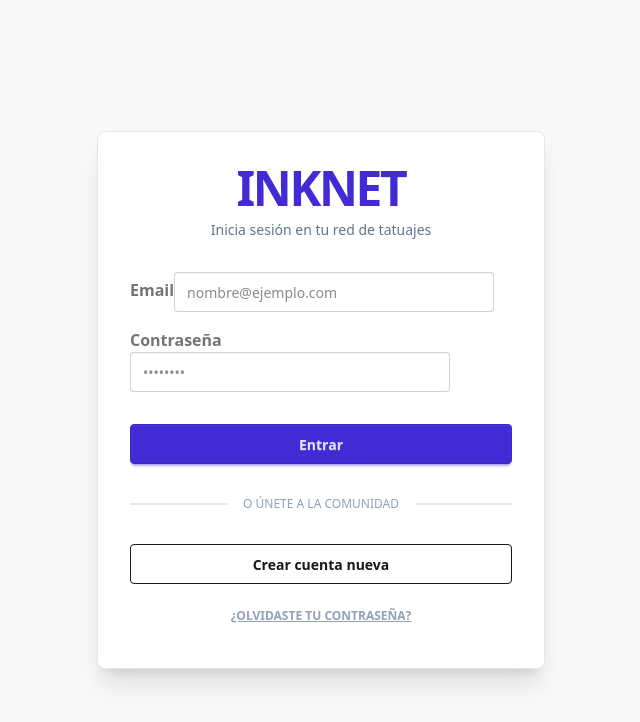
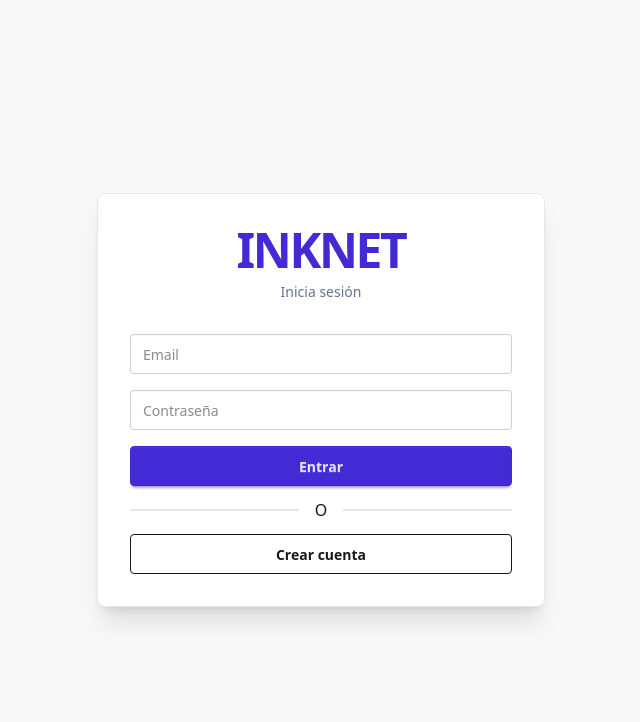
Before and after one commit to Desarrollo-de-Entornos-Digitales/taller-next-corte-3-y-4-think-of-ink, a Next.js app: page /login in a window 1280 px wide. Shown: the top 722 px of the page, without its empty margins (319-959 px from the left). Built offline with nearby package versions, Linux system fonts and the light colour scheme.

Commit message:
little commit

```diff
--- a/src/app/login/login.service.tsx
+++ b/src/app/login/login.service.tsx
@@ -0,0 +1,16 @@
+import axios from 'axios';
+
+const API_URL = 'http://localhost:3000/auth';
+
+type LoginResponse = {
+    access_token: string;
+};
+
+export const loginUser = async (email: string, password: string): Promise<LoginResponse> => {
+    const response = await axios.post<LoginResponse>(`${API_URL}/login`, {
+        email,
+        password,
+    });
+
+    return response.data;
+};
--- a/src/app/login/page.tsx
+++ b/src/app/login/page.tsx
@@ -1,61 +1,66 @@
 'use client';
 
 import Link from 'next/link';
+import { useState } from 'react';
+import { useRouter } from 'next/navigation';
 
-import { CustomButton } from '../components/buttons';
+import { loginUser } from './login.service';
 
 export default function Login() {
+    const [email, setEmail] = useState('');
+    const [password, setPassword] = useState('');
+    const router = useRouter();
+
+    const handleLogin = async (e: any) => {
+        e.preventDefault();
+
+        try {
+            const data = await loginUser(email, password);
+
+            localStorage.setItem('token', data.access_token);
+
+            router.push('/');
+        } catch (error: any) {
+            alert('Credenciales inválidas');
+        }
+    };
+
     return (
         <main className="bg-base-200 min-h-screen flex items-center justify-center p-4">
             <div className="card bg-base-100 w-full max-w-md shadow-xl border border-slate-200 p-8">
                 <div className="text-center mb-8">
                     <h1 className="text-5xl font-black tracking-tighter text-primary">INKNET</h1>
-                    <p className="text-slate-500 mt-2 text-sm">Inicia sesión en tu red de tatuajes</p>
+                    <p className="text-slate-500 mt-2 text-sm">Inicia sesión</p>
                 </div>
 
-                <form className="space-y-4">
-                    <div className="form-control">
-                        <label className="label">
-                            <span className="label-text font-semibold">Email</span>
-                        </label>
+                <form className="space-y-4" onSubmit={handleLogin}>
                     <input
                         type="email"
-                            placeholder="nombre@ejemplo.com"
-                            className="input input-bordered focus:input-primary"
+                        placeholder="Email"
+                        className="input input-bordered w-full"
+                        value={email}
+                        onChange={(e) => setEmail(e.target.value)}
                     />
-                    </div>
 
-                    <div className="form-control">
-                        <label className="label">
-                            <span className="label-text font-semibold">Contraseña</span>
-                        </label>
                     <input
                         type="password"
-                            placeholder="••••••••"
-                            className="input input-bordered focus:input-primary"
+                        placeholder="Contraseña"
+                        className="input input-bordered w-full"
+                        value={password}
+                        onChange={(e) => setPassword(e.target.value)}
                     />
-                    </div>
 
-                    <CustomButton variant="primary" className="w-full mt-4">
+                    {/* ⚠️ BOTÓN NORMAL PARA EVITAR ERRORES */}
+                    <button type="submit" className="btn btn-primary w-full">
                         Entrar
-                    </CustomButton>
+                    </button>
                 </form>
 
-                <div className="divider text-xs text-slate-400 my-8">O ÚNETE A LA COMUNIDAD</div>
+                <div className="divider">O</div>
 
-                <div className="flex flex-col gap-3">
                 <Link href="/register">
-                        <CustomButton variant="outline" className="w-full">
-                            Crear cuenta nueva
-                        </CustomButton>
+                    <button className="btn btn-outline w-full">Crear cuenta</button>
                 </Link>
-
-                    <Link href="/forgot-password">
-                        <CustomButton variant="link" className="w-full text-xs text-slate-400 uppercase">
-                            ¿Olvidaste tu contraseña?
-                        </CustomButton>
-                    </Link>
-                </div>
             </div>
         </main>
     );
--- a/src/app/register/page.tsx
+++ b/src/app/register/page.tsx
@@ -1,51 +1,52 @@
 'use client';
 
 import Link from 'next/link';
+import { useState } from 'react';
+import { useRouter } from 'next/navigation';
 
-import { CustomButton } from '../components/buttons';
+import { registerUser } from './register.service';
 
 export default function Register() {
+    const [username, setUsername] = useState('');
+    const [email, setEmail] = useState('');
+    const [password, setPassword] = useState('');
+    const router = useRouter();
+
+    // 👉 función async (está bien)
+    const handleRegister = async (e: React.FormEvent) => {
+        e.preventDefault();
+
+        try {
+            await registerUser(username, email, password);
+            alert('Usuario creado');
+            router.push('/login');
+        } catch (error) {
+            console.error(error);
+            alert('Error al registrar');
+        }
+    };
+
     return (
-        <main className="bg-base-200 min-h-screen flex items-center justify-center p-4">
-            <div className="card bg-base-100 w-full max-w-md shadow-xl border border-slate-200 p-8">
-                <h1 className="text-4xl font-bold text-center mb-2">Únete</h1>
-                <p className="text-slate-500 text-center mb-8 text-sm">Crea tu perfil para empezar a compartir.</p>
+        <main className="flex items-center justify-center min-h-screen">
+            <div className="w-96 p-6 shadow-lg border">
+                <h2 className="text-xl mb-4">Registro</h2>
 
-                <form className="space-y-4">
-                    <div className="form-control">
-                        <label className="label">
-                            <span className="label-text">Nombre de Usuario</span>
-                        </label>
-                        <input type="text" placeholder="@artist_name" className="input input-bordered" />
-                    </div>
+                <form onSubmit={(e) => handleRegister(e)} className="flex flex-col gap-3">
+                    <input placeholder="Username" value={username} onChange={(e) => setUsername(e.target.value)} />
 
-                    <div className="form-control">
-                        <label className="label">
-                            <span className="label-text">Email</span>
-                        </label>
-                        <input type="email" placeholder="correo@ejemplo.com" className="input input-bordered" />
-                    </div>
+                    <input placeholder="Email" value={email} onChange={(e) => setEmail(e.target.value)} />
 
-                    <div className="form-control">
-                        <label className="label">
-                            <span className="label-text">Contraseña</span>
-                        </label>
-                        <input type="password" placeholder="••••••••" className="input input-bordered" />
-                    </div>
+                    <input
+                        type="password"
+                        placeholder="Password"
+                        value={password}
+                        onChange={(e) => setPassword(e.target.value)}
+                    />
 
-                    {/* Botón Principal usando CustomButton */}
-                    <CustomButton variant="primary" className="w-full mt-4">
-                        Registrarse
-                    </CustomButton>
+                    <button type="submit">Registrarse</button>
                 </form>
 
-                <div className="divider text-xs text-slate-400">¿YA TIENES CUENTA?</div>
-
-                <Link href="/login" className="w-full">
-                    <CustomButton variant="outline" className="w-full">
-                        Volver al Login
-                    </CustomButton>
-                </Link>
+                <Link href="/login">Ir al login</Link>
             </div>
         </main>
     );
--- /dev/null
+++ b/src/app/register/register.service.tsx
@@ -0,0 +1,19 @@
+import axios from 'axios';
+
+const API_URL = 'http://localhost:3000/auth';
+
+type RegisterResponse = {
+    id: number;
+    username: string;
+    email: string;
+};
+
+export const registerUser = async (username: string, email: string, password: string): Promise<RegisterResponse> => {
+    const response = await axios.post<RegisterResponse>(`${API_URL}/register`, {
+        username,
+        email,
+        password,
+    });
+
+    return response.data;
+};
```
Lines whose indentation alone changed are shown as unchanged.
